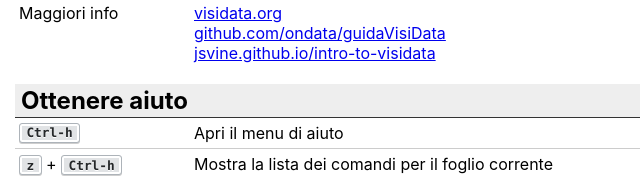
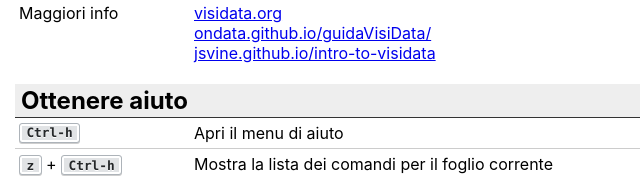
Before and after one commit to jsvine/visidata-cheat-sheet, a plain HTML site: page docs/it/index.html in a window 1280 px wide. Shown: the part 187-380 px from the top of the page, 283-923 px from the left. Drawn offline with Linux system fonts and the light colour scheme.

Commit message:
Regenerate Italian version w/ new link from PR

```diff
--- a/docs/it/index.html
+++ b/docs/it/index.html
@@ -236,7 +236,7 @@
 
     <tr>
         <td class="cs-command">Maggiori info</td>
-        <td class="cs-desc"><a href="https://visidata.org/">visidata.org</a><br/><a href="https://github.com/ondata/guidaVisiData/">github.com/ondata/guidaVisiData</a><br/><a href="https://jsvine.github.io/intro-to-visidata/">jsvine.github.io/intro-to-visidata</a></td>
+        <td class="cs-desc"><a href="https://visidata.org/">visidata.org</a><br/><a href="https://ondata.github.io/guidaVisiData/">ondata.github.io/guidaVisiData/</a><br/><a href="https://jsvine.github.io/intro-to-visidata/">jsvine.github.io/intro-to-visidata</a></td>
     </tr>
 
 </tbody>
```
Also changed, not shown: 2 other files.
